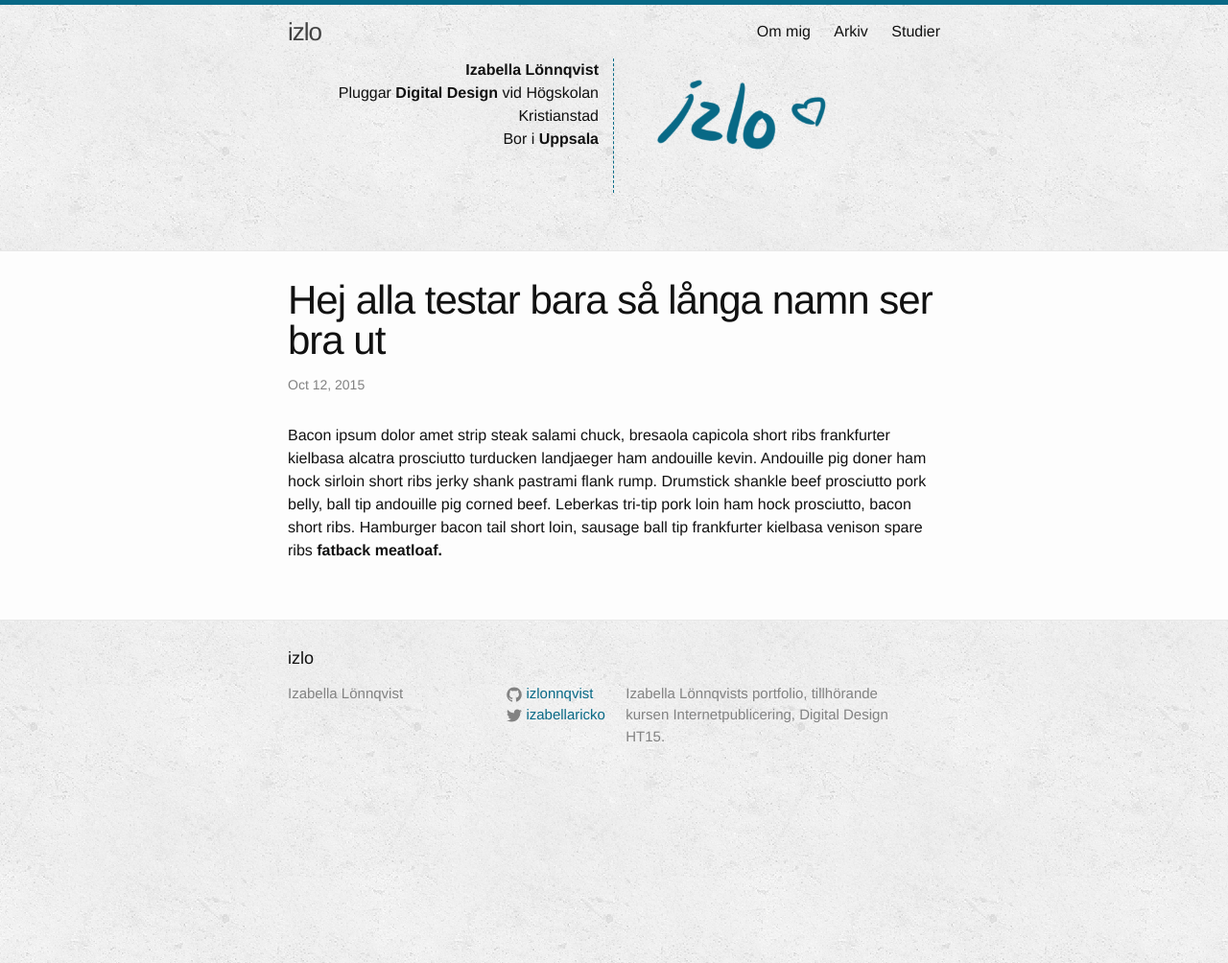
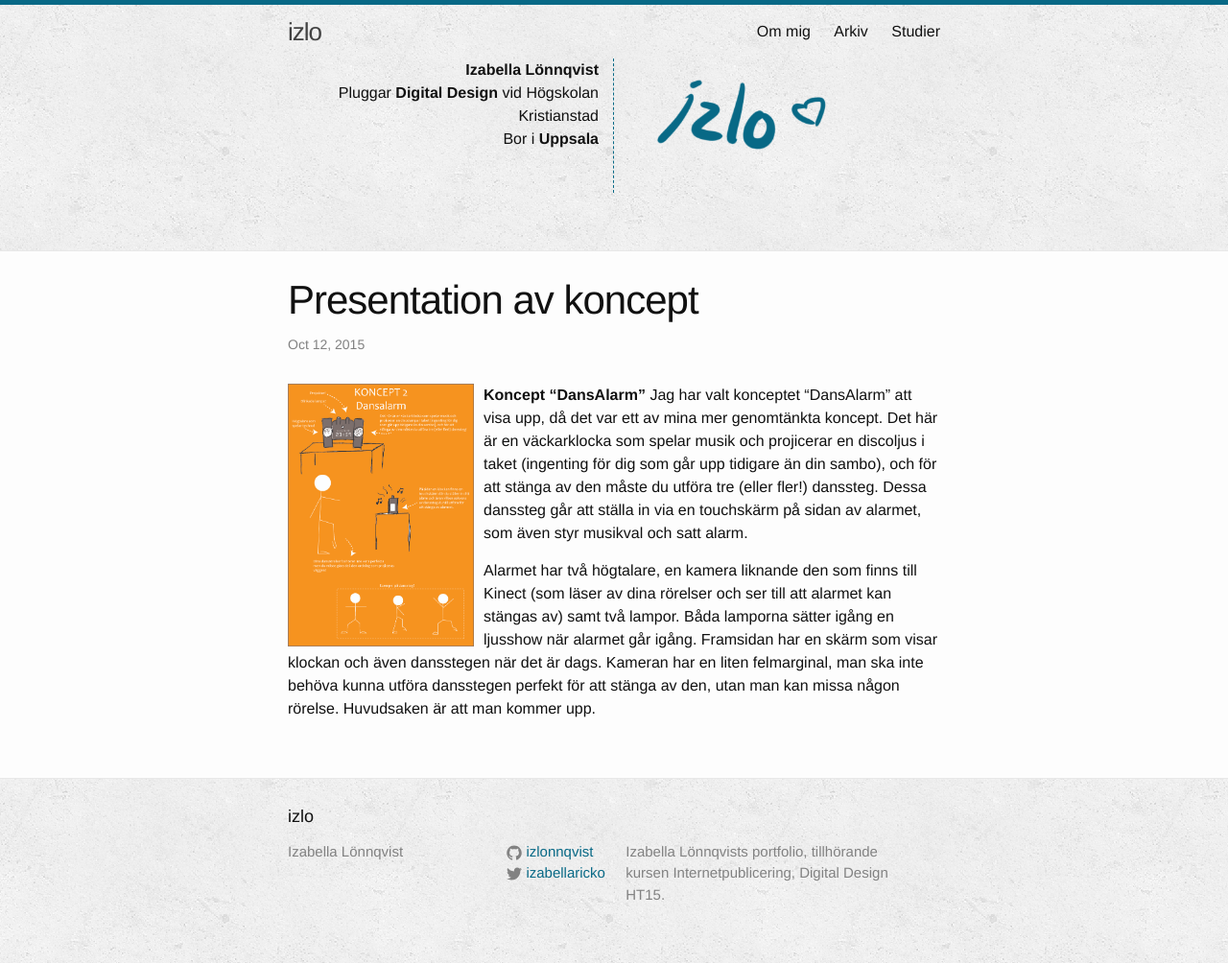
Before and after one commit to izlonnqvist/testsida, a Jekyll site: the page built from _posts/2015-10-12-post1.md, in a window 1280 px wide. Shown: the whole page at 96% size. Built offline with Jekyll 4.4.1, drawn with Linux system fonts in a browser that asks for light colours; nearby versions of some CDN libraries.

Commit message:
images in post

```diff
--- a/_posts/2015-10-12-post1.md
+++ b/_posts/2015-10-12-post1.md
@@ -1,8 +1,12 @@
 ---
 layout: post
-title:  "Hej alla testar bara så långa namn ser bra ut"
+title:  "Presentation av koncept"
 date:   2015-10-12 22:53:23
-categories: ['test']
+categories: ['DD15', 'koncept']
 ---
 
-Bacon ipsum dolor amet strip steak salami chuck, bresaola capicola short ribs frankfurter kielbasa alcatra prosciutto turducken landjaeger ham andouille kevin. Andouille pig doner ham hock sirloin short ribs jerky shank pastrami flank rump. Drumstick shankle beef prosciutto pork belly, ball tip andouille pig corned beef. Leberkas tri-tip pork loin ham hock prosciutto, bacon short ribs. Hamburger bacon tail short loin, sausage ball tip frankfurter kielbasa venison spare ribs __fatback meatloaf.__
+__Koncept "DansAlarm"__
+![DansAlarm](/testsida/img/koncept2.jpg "DansAlarm"){: .post-image }
+Jag har valt konceptet "DansAlarm" att visa upp, då det var ett av mina mer genomtänkta koncept. Det här är en väckarklocka som spelar musik och projicerar en discoljus i taket (ingenting för dig som går upp tidigare än din sambo), och för att stänga av den måste du utföra tre (eller fler!) danssteg. Dessa danssteg går att ställa in via en touchskärm på sidan av alarmet, som även styr musikval och satt alarm.
+
+Alarmet har två högtalare, en kamera liknande den som finns till Kinect (som läser av dina rörelser och ser till att alarmet kan stängas av) samt två lampor. Båda lamporna sätter igång en ljusshow när alarmet går igång. Framsidan har en skärm som visar klockan och även dansstegen när det är dags. Kameran har en liten felmarginal, man ska inte behöva kunna utföra dansstegen perfekt för att stänga av den, utan man kan missa någon rörelse. Huvudsaken är att man kommer upp.
--- a/_sass/_layout.scss
+++ b/_sass/_layout.scss
@@ -256,6 +256,13 @@
     display: block;
 }
 
+.post-image {
+    width: 30%;
+    height: 30%;
+    float: left;
+    padding-right: 10px;
+}
+
 .about-pic {
     float: left;
 }
```
Also changed, not shown: _posts/2015-10-12-hej.md (+3 -6 lines), img/koncept2.jpg (added).
